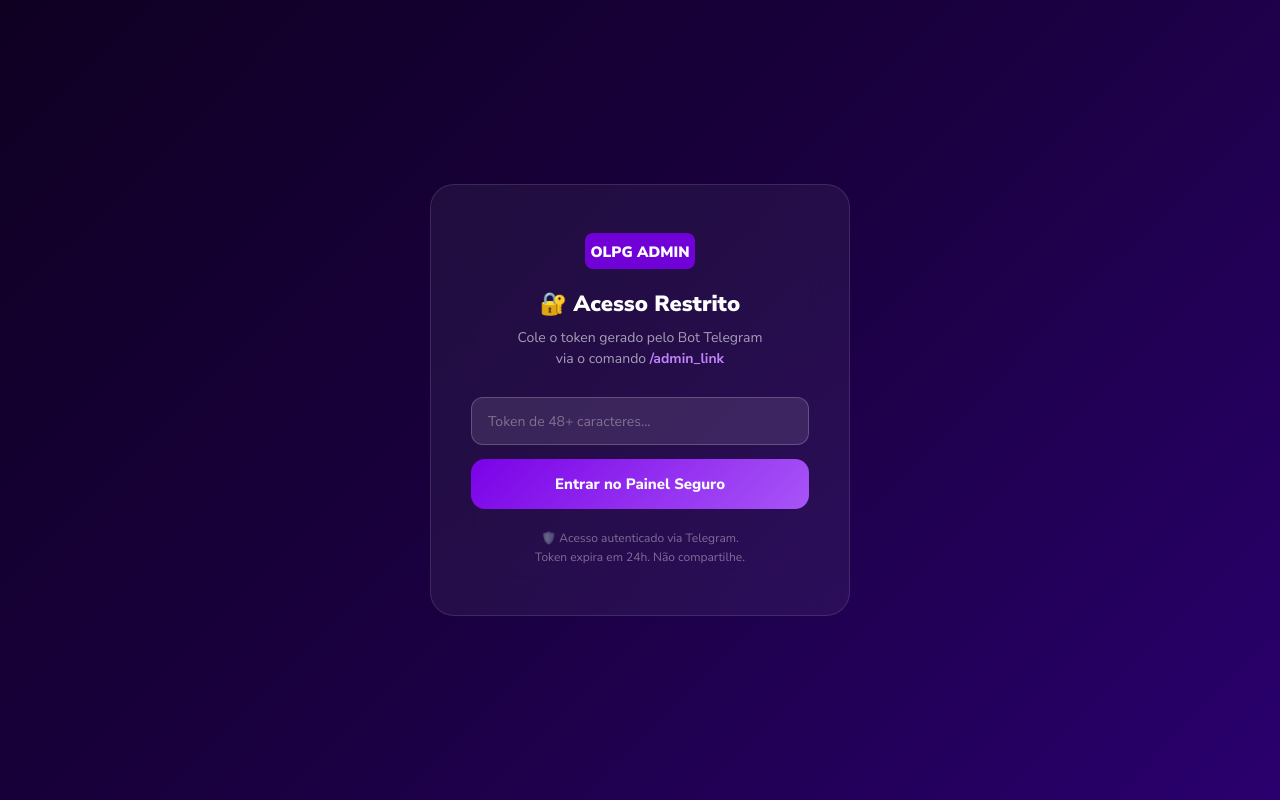
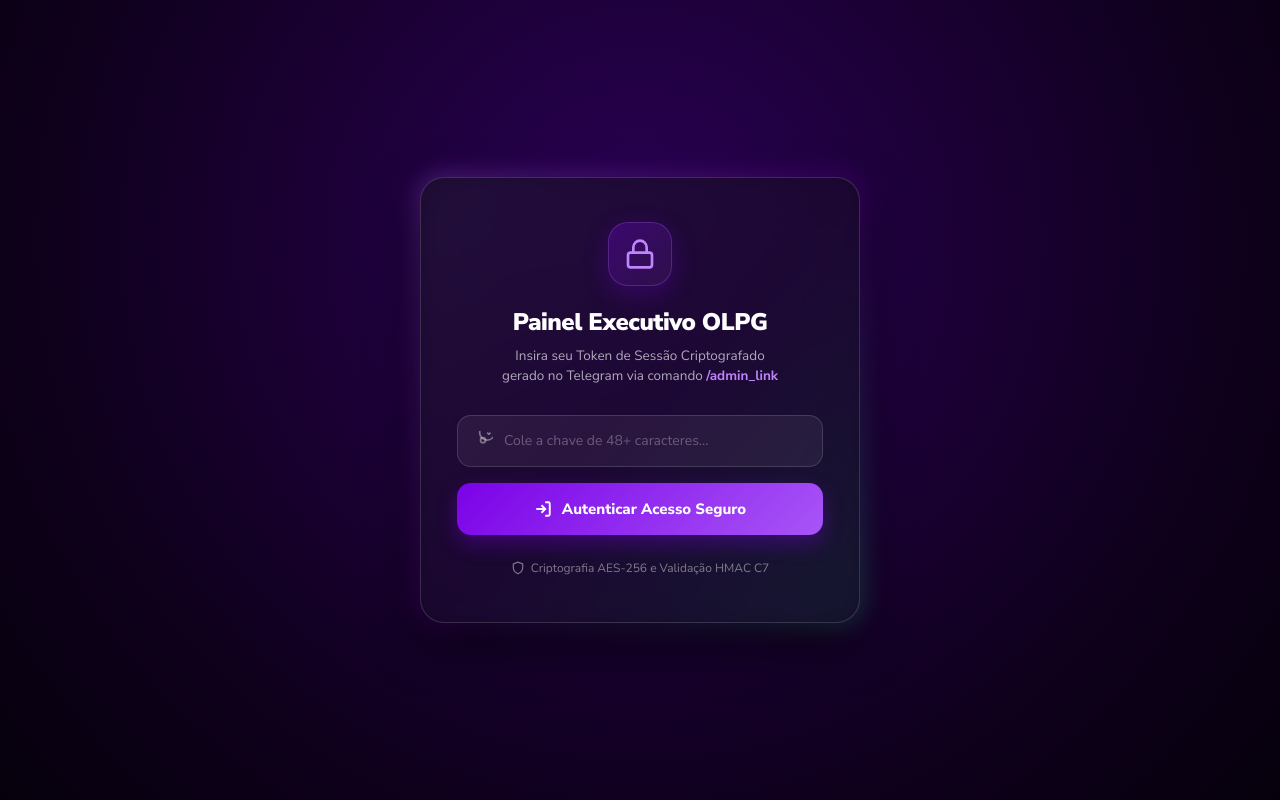
Before and after one commit to JamesSilva7K/OLX, a Flask app: page /admin in a window 1280 px wide. Run offline with Flask 3, Linux system fonts and the light colour scheme; data comes from the database, SQL or seed files in the repository; data that the repository does not hold is empty; some libraries are stand-ins or nearby versions.

Commit message:
feat(ui): upgrade auth gate design to glassmorphism with high quality SVGs & enforce C7 payment integration

```diff
--- a/templates/admin.html
+++ b/templates/admin.html
@@ -193,19 +193,25 @@
     @media (max-width:1100px) { .page-main{grid-template-columns:1fr} .right-col{order:-1} .stats-grid{grid-template-columns:repeat(2,1fr)} .image-upload-grid{grid-template-columns:1fr} }
     @media (max-width:640px)  { .stats-grid{grid-template-columns:1fr 1fr} .header-nav{display:none} .image-upload-grid{grid-template-columns:1fr} }
 
-    /* AUTH GATE */
-    #auth-gate { position:fixed; inset:0; background:linear-gradient(135deg,#0f0022,#1a0040,#2a006e); z-index:99999; display:flex; align-items:center; justify-content:center; }
-    .auth-box { background:rgba(255,255,255,0.05); -webkit-backdrop-filter:blur(20px); backdrop-filter:blur(20px); border:1px solid rgba(255,255,255,0.12); border-radius:24px; padding:48px 40px; text-align:center; max-width:420px; width:90%; animation:modalPop .4s ease; }
-    .auth-logo { margin:0 auto 24px; width:100px; }
-    .auth-title { font-size:22px; font-weight:900; color:#fff; margin-bottom:8px; }
-    .auth-sub { font-size:14px; color:rgba(255,255,255,0.6); margin-bottom:28px; line-height:1.5; }
-    .auth-input { width:100%; height:48px; background:rgba(255,255,255,0.1); border:1.5px solid rgba(255,255,255,0.2); border-radius:12px; color:#fff; font-size:14px; font-family:inherit; padding:0 16px; outline:none; transition:border .2s; }
-    .auth-input::placeholder { color:rgba(255,255,255,0.35); }
-    .auth-input:focus { border-color:#a855f7; }
-    .auth-btn { margin-top:14px; width:100%; height:50px; background:linear-gradient(135deg,#7B02E8,#a855f7); border:none; border-radius:14px; color:#fff; font-size:15px; font-weight:800; font-family:inherit; cursor:pointer; transition:transform .15s,box-shadow .15s; }
-    .auth-btn:hover { transform:translateY(-2px); box-shadow:0 8px 24px rgba(168,85,247,0.4); }
-    .auth-error { margin-top:10px; font-size:13px; color:#f87171; display:none; }
-    .auth-tg-note { margin-top:20px; font-size:12px; color:rgba(255,255,255,0.4); line-height:1.6; }
+    /* AUTH GATE — Modern Glassmorphism & High-Quality SVGs */
+    #auth-gate { position:fixed; inset:0; background:radial-gradient(circle at 50% 30%, #2a0054 0%, #0f001c 70%, #06000c 100%); z-index:99999; display:flex; align-items:center; justify-content:center; padding:20px; }
+    .auth-card-wrapper { position:relative; width:100%; max-width:440px; }
+    .auth-card-wrapper::before { content:''; position:absolute; inset:-2px; background:linear-gradient(135deg, #a855f7, #6E02B1, #32BCAD); border-radius:26px; z-index:-1; opacity:0.4; filter:blur(12px); transition:opacity .3s; }
+    .auth-card-wrapper:hover::before { opacity:0.75; }
+    .auth-box { background:rgba(18, 10, 32, 0.75); -webkit-backdrop-filter:blur(24px); backdrop-filter:blur(24px); border:1px solid rgba(255,255,255,0.15); border-radius:24px; padding:44px 36px; text-align:center; box-shadow:0 20px 50px rgba(0,0,0,0.6); animation:modalPop .4s cubic-bezier(0.16, 1, 0.3, 1); }
+    .auth-icon-badge { width:64px; height:64px; margin:0 auto 20px; border-radius:20px; background:linear-gradient(135deg, rgba(123,2,232,0.3), rgba(168,85,247,0.1)); border:1px solid rgba(168,85,247,0.3); display:flex; align-items:center; justify-content:center; color:#c084fc; box-shadow:0 8px 24px rgba(123,2,232,0.25); }
+    .auth-title { font-size:24px; font-weight:900; color:#ffffff; letter-spacing:-0.5px; margin-bottom:8px; display:flex; align-items:center; justify-content:center; gap:10px; }
+    .auth-sub { font-size:13.5px; color:rgba(255,255,255,0.65); margin-bottom:28px; line-height:1.5; font-weight:500; }
+    .auth-input-group { position:relative; margin-bottom:16px; }
+    .auth-input-icon { position:absolute; left:16px; top:50%; transform:translateY(-50%); color:rgba(255,255,255,0.4); display:flex; pointer-events:none; }
+    .auth-input { width:100%; height:52px; background:rgba(255,255,255,0.06); border:1.5px solid rgba(255,255,255,0.14); border-radius:14px; color:#fff; font-size:14px; font-family:inherit; padding:0 16px 0 46px; outline:none; transition:all .2s ease; }
+    .auth-input::placeholder { color:rgba(255,255,255,0.3); }
+    .auth-input:focus { border-color:#a855f7; background:rgba(255,255,255,0.09); box-shadow:0 0 16px rgba(168,85,247,0.25); }
+    .auth-btn { width:100%; height:52px; background:linear-gradient(135deg,#7B02E8,#a855f7); border:none; border-radius:14px; color:#fff; font-size:15px; font-weight:800; font-family:inherit; cursor:pointer; display:flex; align-items:center; justify-content:center; gap:10px; transition:all .2s ease; box-shadow:0 8px 20px rgba(123,2,232,0.35); }
+    .auth-btn:hover { transform:translateY(-2px); box-shadow:0 12px 28px rgba(168,85,247,0.5); }
+    .auth-btn:active { transform:translateY(0); }
+    .auth-error { margin-top:14px; padding:10px 14px; background:rgba(239,68,68,0.15); border:1px solid rgba(239,68,68,0.3); border-radius:10px; font-size:13px; color:#fca5a5; display:none; align-items:center; justify-content:center; gap:8px; font-weight:600; }
+    .auth-tg-note { margin-top:24px; font-size:12px; color:rgba(255,255,255,0.45); line-height:1.6; display:flex; align-items:center; justify-content:center; gap:6px; }
 
     /* BADGE EDITOR */
     .badge-editor-grid { display:flex; flex-wrap:wrap; gap:10px; margin-top:10px; min-height:60px; background:#f8f8f8; border-radius:10px; padding:12px; border:1.5px dashed #e0e0e0; }
@@ -221,21 +227,55 @@
 </head>
 <body>
 
-<!-- AUTH GATE — Telegram-gated access -->
+<!-- AUTH GATE — Telegram-gated access with high quality SVG design -->
 <div id="auth-gate">
-  <div class="auth-box">
-    <svg style="width:110px;margin:0 auto 20px;display:block;" viewBox="0 0 110 36" fill="none">
-      <rect width="110" height="36" rx="8" fill="rgba(123,2,232,0.9)"/>
-      <text x="55" y="24" text-anchor="middle" font-family="Nunito Sans,Inter,sans-serif" font-weight="900" font-size="15" fill="white">OLPG ADMIN</text>
-    </svg>
-    <div class="auth-title">🔐 Acesso Restrito</div>
-    <div class="auth-sub">Cole o token gerado pelo Bot Telegram<br>via o comando <strong style="color:#c084fc">/admin_link</strong></div>
-    <input type="password" id="auth-token-input" class="auth-input" placeholder="Token de 48+ caracteres..." autocomplete="off" />
-    <button class="auth-btn" onclick="doLogin()">Entrar no Painel Seguro</button>
-    <div id="auth-error" class="auth-error">❌ Token inválido ou expirado. Use <b>/admin_link</b> no bot Telegram.</div>
-    <div class="auth-tg-note">🛡️ Acesso autenticado via Telegram.<br>Token expira em 24h. Não compartilhe.</div>
+  <div class="auth-card-wrapper">
+    <div class="auth-box">
+      <div class="auth-icon-badge">
+        <svg width="32" height="32" fill="none" viewBox="0 0 24 24" stroke="currentColor" stroke-width="2">
+          <rect x="3" y="11" width="18" height="11" rx="2" ry="2"/>
+          <path d="M7 11V7a5 5 0 0 1 10 0v4"/>
+        </svg>
+      </div>
+      <div class="auth-title">Painel Executivo OLPG</div>
+      <div class="auth-sub">Insira seu Token de Sessão Criptografado<br>gerado no Telegram via comando <strong style="color:#c084fc">/admin_link</strong></div>
+
+      <div class="auth-input-group">
+        <div class="auth-input-icon">
+          <svg width="20" height="20" fill="none" viewBox="0 0 24 24" stroke="currentColor" stroke-width="2">
+            <path d="M21 2l-2 2m-2-2l2 2m7-2a9 9 0 11-18 0 9 9 0 0118 0z"/>
+            <path d="M15 11a3 3 0 11-6 0 3 3 0 016 0z"/>
+          </svg>
+        </div>
+        <input type="password" id="auth-token-input" class="auth-input" placeholder="Cole a chave de 48+ caracteres..." autocomplete="off" />
+      </div>
+
+      <button class="auth-btn" onclick="doLogin()">
+        <svg width="18" height="18" fill="none" viewBox="0 0 24 24" stroke="currentColor" stroke-width="2.5">
+          <path d="M15 3h4a2 2 0 0 1 2 2v14a2 2 0 0 1-2 2h-4"/>
+          <polyline points="10 17 15 12 10 7"/>
+          <line x1="15" y1="12" x2="3" y2="12"/>
+        </svg>
+        Autenticar Acesso Seguro
+      </button>
+
+      <div id="auth-error" class="auth-error">
+        <svg width="18" height="18" fill="none" viewBox="0 0 24 24" stroke="currentColor" stroke-width="2">
+          <circle cx="12" cy="12" r="10"/><line x1="12" y1="8" x2="12" y2="12"/><line x1="12" y1="16" x2="12.01" y2="16"/>
+        </svg>
+        Token inválido ou expirado. Gere uma nova chave no Telegram.
+      </div>
+
+      <div class="auth-tg-note">
+        <svg width="14" height="14" fill="none" viewBox="0 0 24 24" stroke="currentColor" stroke-width="2">
+          <path d="M12 22s8-4 8-10V5l-8-3-8 3v7c0 6 8 10 8 10z"/>
+        </svg>
+        Criptografia AES-256 e Validação HMAC C7
+      </div>
+    </div>
   </div>
 </div>
+
 <script>
   // Token do Jinja (se o admin acessou com ?token=xxx na URL)
   const _JINJA_TOKEN = "{{ admin_token | default('') }}";
```
